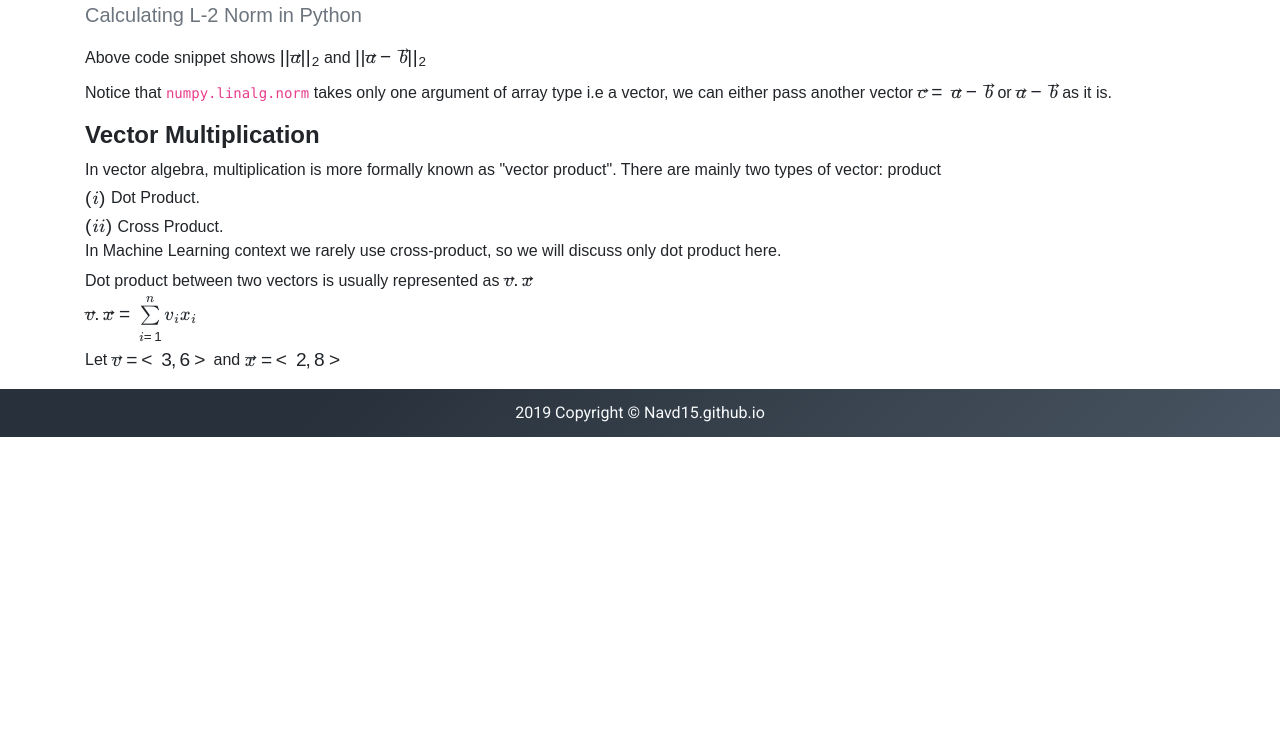
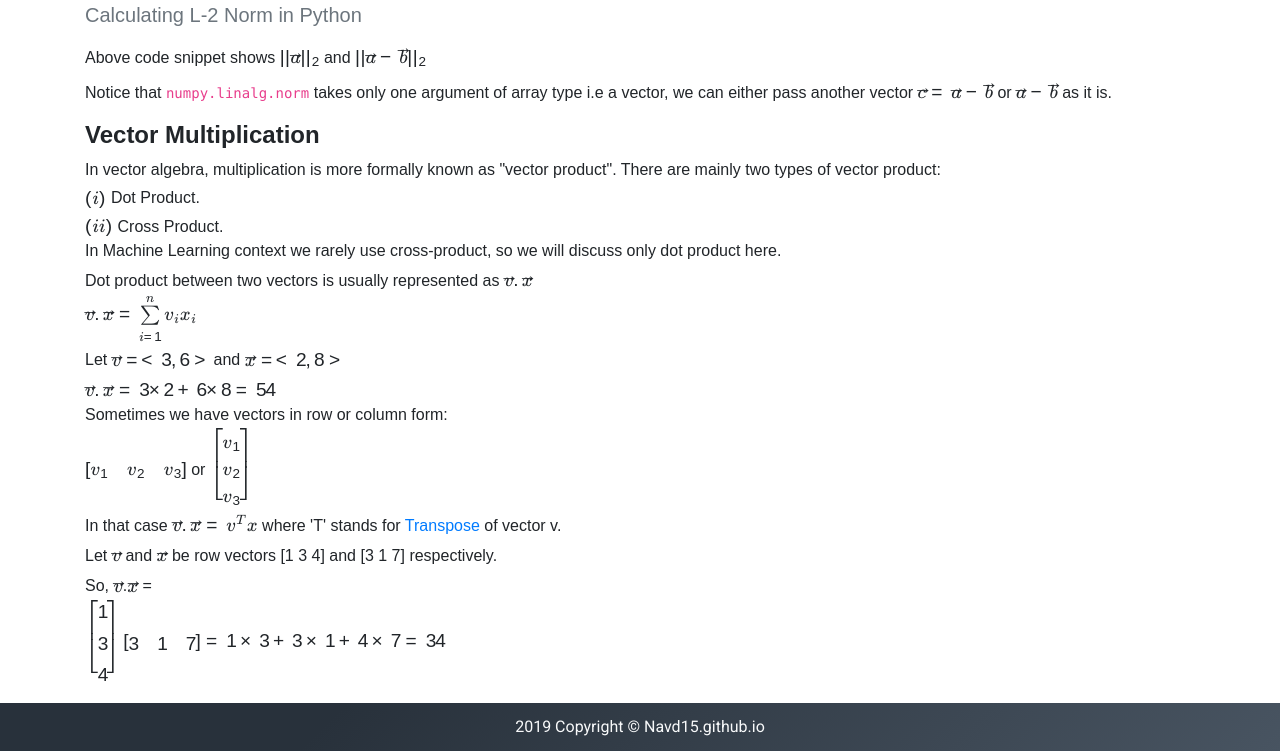
Before and after one commit to Navd15/Navd15.github.io, a plain HTML site: page art/ml1.html in a window 1280 px wide. Shown: the part 4561-5312 px from the top of the page. Before the commit the page ends 4998 px from the top, so only its background shows below. Drawn offline with nearby package versions, Linux system fonts and the light colour scheme; some packages are replaced by stand-ins of ours; a web font is replaced by a local one.

Commit message:
"centeral commit"

```diff
--- a/art/ml1.html
+++ b/art/ml1.html
@@ -404,13 +404,21 @@ For example <br> $\overrightarrow{v}= <6,9> and \overrightarrow{x}=<2,6> \\
 </p>
 
 <h4 class="font-weight-bold">Vector Multiplication</h4>
-<p>In vector algebra, multiplication is more formally known as "vector product". There are mainly two types of vector: product<br>
+<p>In vector algebra, multiplication is more formally known as "vector product". There are mainly two types of vector product:<br>
 $(i)$ Dot Product.<br>
 $(ii)$ Cross Product.<br>
 In Machine Learning context we rarely use cross-product, so we will discuss only dot product here.<br>
 Dot product between two vectors is usually represented as $\overrightarrow{v}.\overrightarrow{x}$<br>
 $\overrightarrow{v}.\overrightarrow{x}=\sum\limits_{i=1}^{n}v_{i}x_{i}$<br>
-Let $\overrightarrow{v}=<3,6>$ and $\overrightarrow{x}=<2,8>$
+Let $\overrightarrow{v}=<3,6>$ and $\overrightarrow{x}=<2,8>$<br>
+$\overrightarrow{v}.\overrightarrow{x}= 3{\times}2+6{\times}8=54$<br>
+Sometimes we have vectors in row or column form:<br>
+$\begin{bmatrix} v_1 & v_2 & v_3\end{bmatrix}$ or $\begin{bmatrix} v_1 \\ v_2 \\ v_3\end{bmatrix}$<br>
+In that case $\overrightarrow{v}.\overrightarrow{x}= v^Tx$ where 'T' stands for <a href="https://en.wikipedia.org/wiki/Transpose">Transpose</a> of vector v.<br>
+Let $\overrightarrow{v}$ and $\overrightarrow{x}$ be row vectors [1 3 4] and [3 1 7] respectively.<br>
+So, $\overrightarrow{v}$.$\overrightarrow{x}$ =<br > $\begin{bmatrix} 1 \\ 3 \\ 4\end{bmatrix}\begin{bmatrix} 3 & 1 & 7\end{bmatrix}
+= 1\times3+ 3\times1+4\times7=34$
+
 
 </p>
                 <!-- </ul> -->
```
